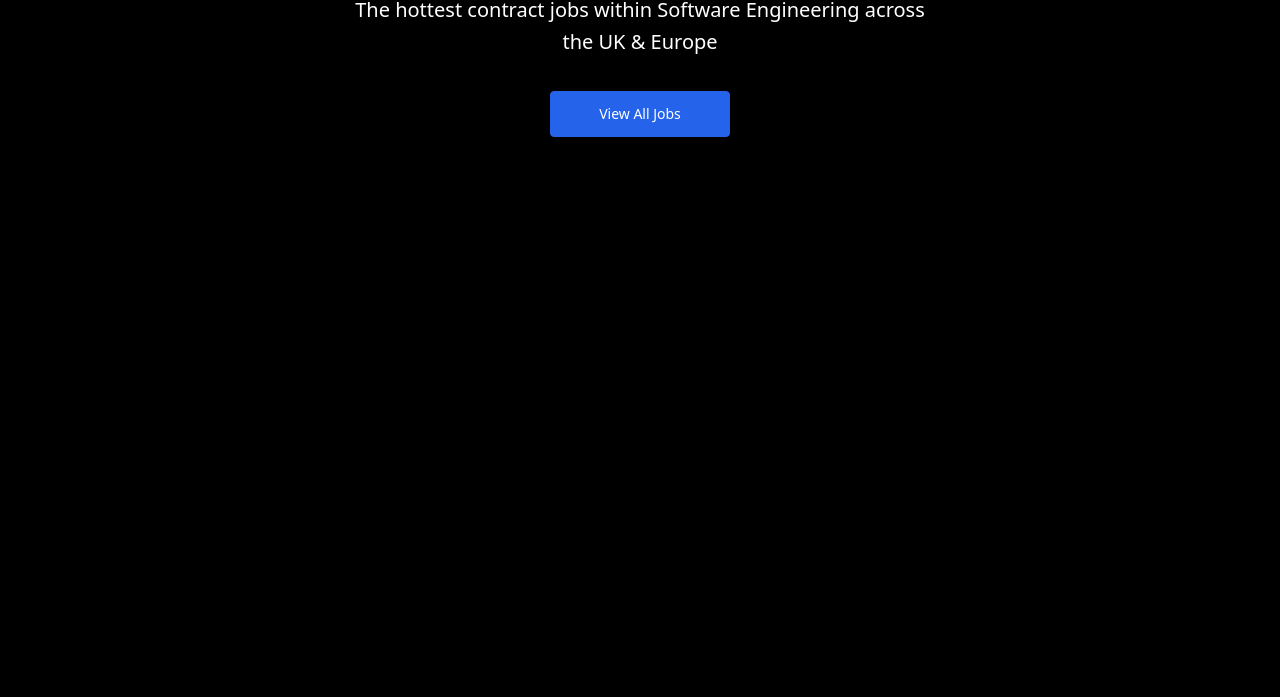
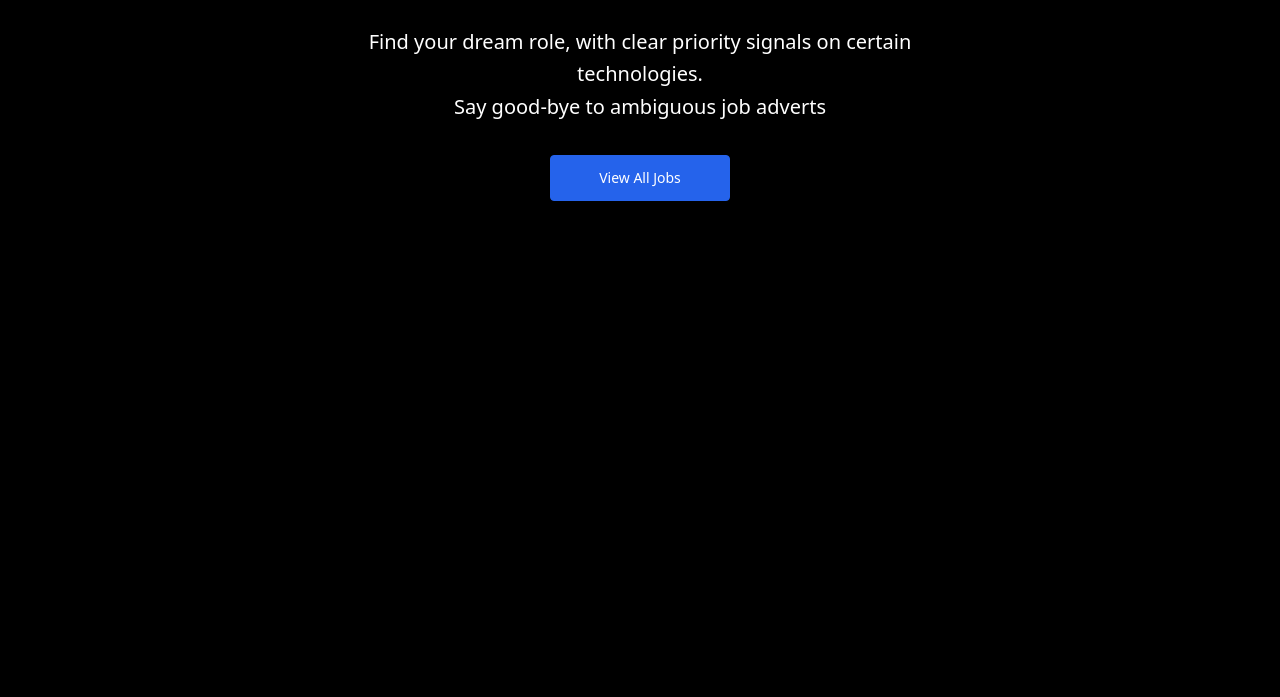
Before and after one commit to Jwsjs/jwsjs.github.io, a plain HTML site: page index.html in a window 1280 px wide. Shown: the part 455-1152 px from the top of the page. Drawn offline with nearby package versions, Linux system fonts and the light colour scheme.

Commit message:
V1.3
Added info to landing page

```diff
--- a/index.html
+++ b/index.html
@@ -53,10 +53,14 @@
               <span class="sm:block"> For Developers. </span>
             </h1>
 
-            <p class="mx-auto mt-4 max-w-xl sm:text-xl/relaxed">
+            <p class="mx-auto mt-4 max-w-xl sm:text-xl/relaxed font-bold">
               The hottest contract jobs within Software Engineering across the UK & Europe
             </p>
+            <br>
+            <p class="mx-auto mt-2 max-w-xl sm:text-xl/relaxed font-medium"> Find your dream role, with clear priority signals on certain technologies. <br> Say good-bye to ambiguous job adverts
 
+
+              </p>
             <div class="mt-8 flex flex-wrap justify-center gap-4">
               <a
                 class="block w-full rounded border border-blue-600 bg-blue-600 px-12 py-3 text-sm font-medium text-white hover:bg-transparent hover:text-white focus:outline-none focus:ring active:text-opacity-75 sm:w-auto"
```
